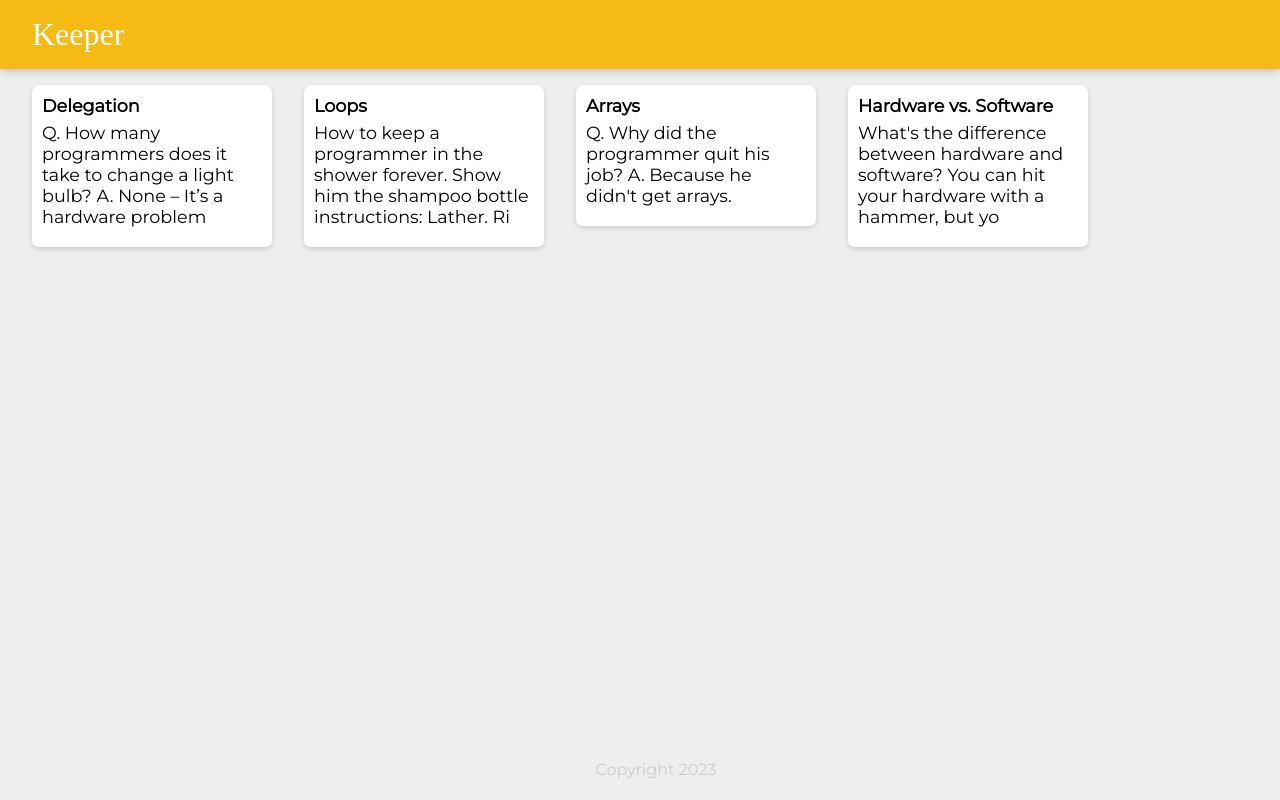
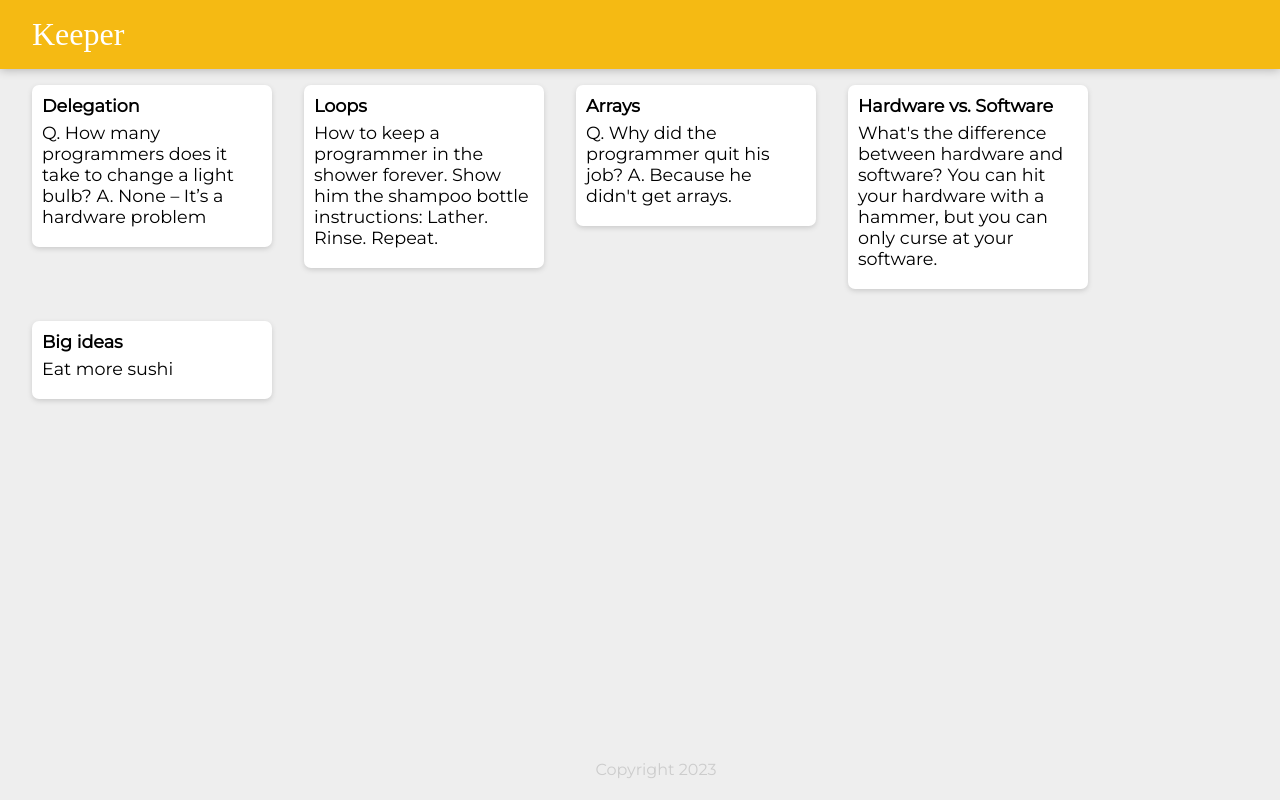
Before and after one commit to naderboutros75/keeper-app, a React (Create React App) app: page / in a window 1280 px wide. Built offline with nearby package versions, Linux system fonts and the light colour scheme; a web font is replaced by a local one.

Commit message:
updates for part two -- 09-24-23

```diff
--- a/src/components/App.jsx
+++ b/src/components/App.jsx
@@ -11,7 +11,7 @@ const App = () => (
       <Note
         key={note.key}
         title={note.title}
-        content={note.content.substring(0, 100)}
+        content={note.content}
       />
     ))}
     <Footer />
--- a/src/note.js
+++ b/src/note.js
@@ -23,6 +23,11 @@ const notes = [
     content:
       "What's the difference between hardware and software? You can hit your hardware with a hammer, but you can only curse at your software.",
   },
+  {
+    key: 5,
+    title: "Big ideas",
+    content: "Eat more sushi",
+  },
 ];
 
 export default notes;
```
Also changed, not shown: src/index.js (+0 -13 lines).
